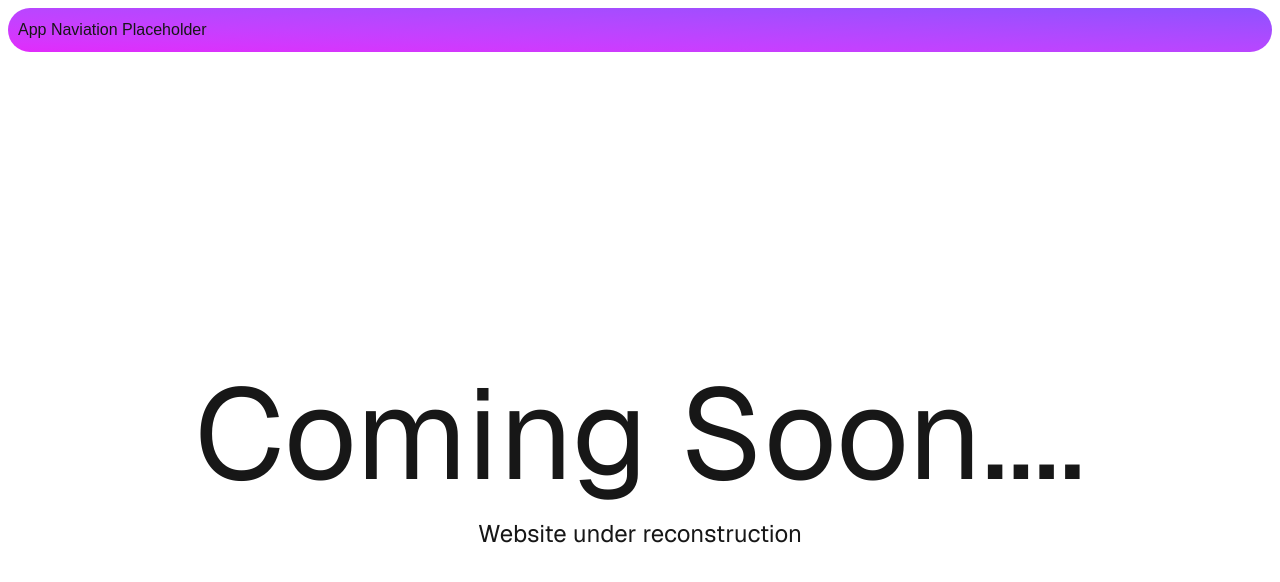
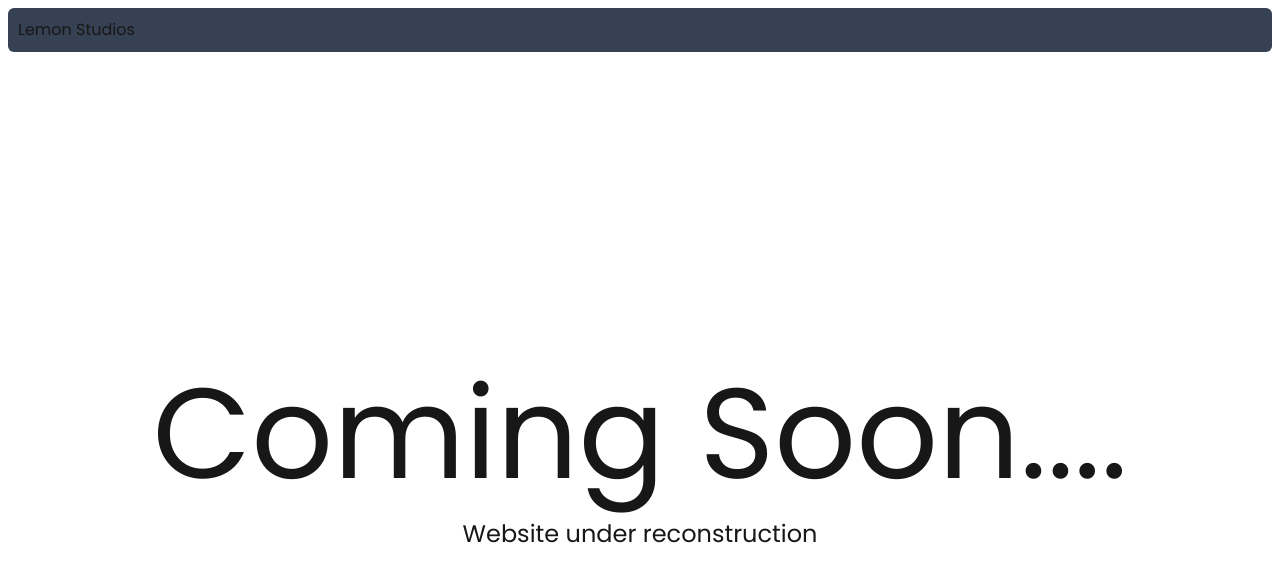
Before and after one commit to lemons-studios/lemon-studios-website, a Next.js app: page / in a window 1280 px wide. Shown: the top 582 px of the page. Built offline with nearby package versions, Linux system fonts and the light colour scheme.

Commit message:
navbar work continues.....

```diff
--- a/app/layout.jsx
+++ b/app/layout.jsx
@@ -1,5 +1,15 @@
-import { Geist, Geist_Mono } from "next/font/google";
+import { Geist, Geist_Mono, Poppins } from "next/font/google";
 import "./globals.css";
+
+const poppinsSemiBold = Poppins({
+  subsets: ["latin"],
+  weight: '600'
+});
+
+const poppinsLight = Poppins({
+  subsets: ["latin"],
+  weight: '400'
+});
 
 const geistSans = Geist({
   variable: "--font-geist-sans",
@@ -19,10 +29,10 @@ export const metadata = {
 export default function RootLayout({ children }) {
   return (
     <html lang="en">
-      <body className={`${geistSans.variable} ${geistMono.variable} antialiased`}>
+      <body className={`${poppinsLight.className} ${poppinsSemiBold.className} antialiased`}>
         <div className="p-2">
-          <div className="grid h-11 p-2.5 rounded-full bg-linear-to-bl from-violet-500 to-fuchsia-500">
-            <h1>App Naviation Placeholder</h1>
+          <div className="grid h-11 p-2.5 rounded-md bg-gray-700">
+            <a href="https://lemon-studios.ca">Lemon Studios</a>
           </div>
         </div>
         {children}
```
